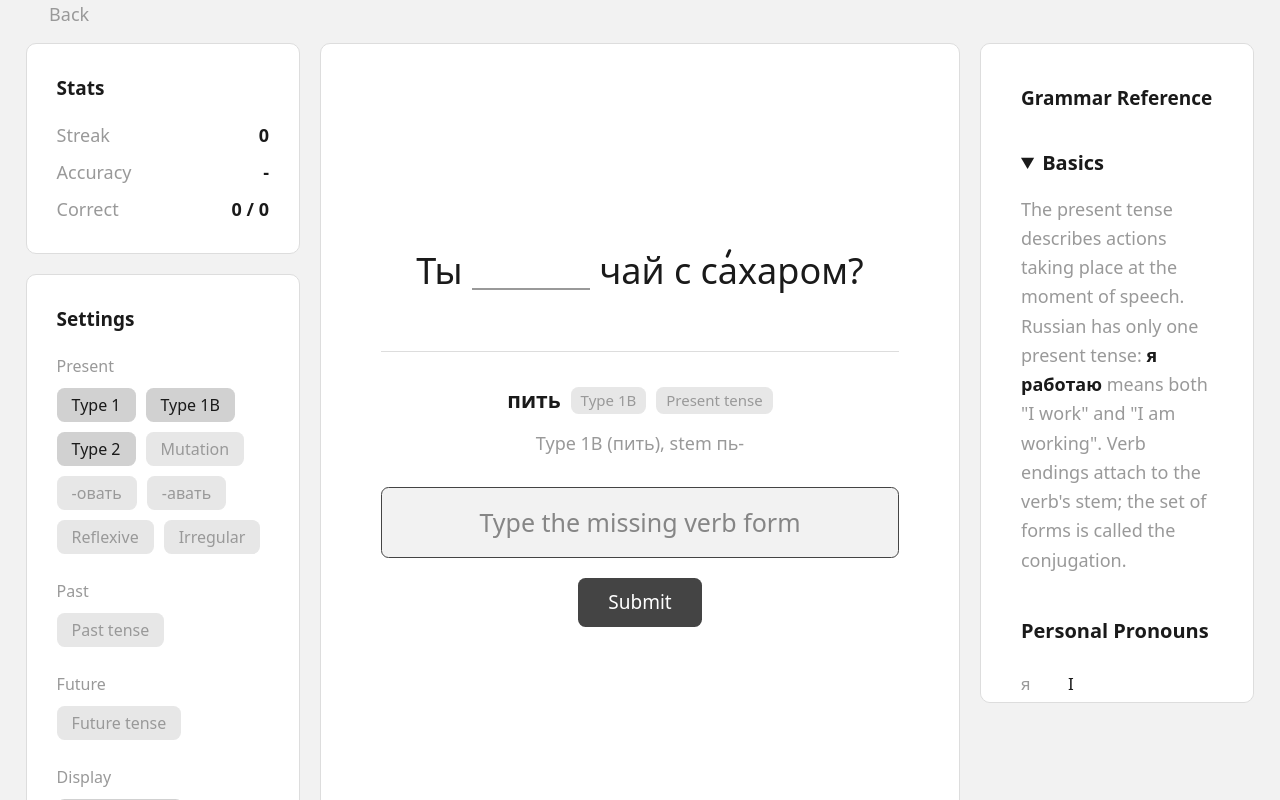
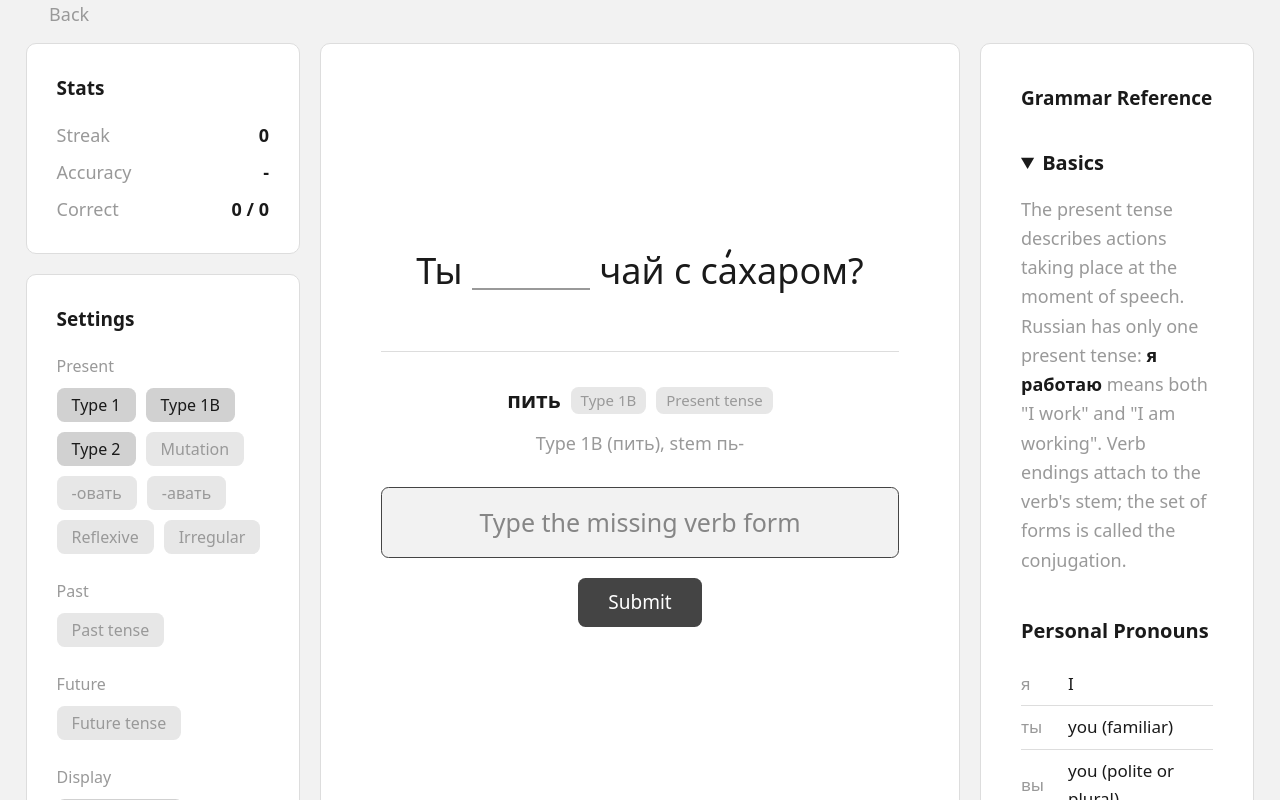
Before and after one commit to mudkipdev/learn-russian, a SvelteKit app: page /cloze in a window 1280 px wide. Shown: the top 800 px of the page. Built offline with nearby package versions, Linux system fonts and the light colour scheme; some icons are missing.

Commit message:
fix right island

```diff
--- a/src/routes/cloze/+page.svelte
+++ b/src/routes/cloze/+page.svelte
@@ -365,10 +365,12 @@
             />
         </div>
         <div
-            class="rounded-lg border border-line bg-surface p-8 text-left lg:col-span-2 xl:col-span-1 xl:col-start-3 xl:row-span-2 xl:row-start-1 xl:h-[calc(100vh-7rem)] xl:overflow-y-auto"
+            class="relative rounded-lg border border-line bg-surface text-left lg:col-span-2 xl:col-span-1 xl:col-start-3 xl:row-span-2 xl:row-start-1 xl:self-stretch"
         >
-            <h2 class="mb-4 text-[0.95rem] font-semibold">Grammar Reference</h2>
-            <Reference />
+            <div class="p-8 xl:absolute xl:inset-0 xl:overflow-y-auto">
+                <h2 class="mb-4 text-[0.95rem] font-semibold">Grammar Reference</h2>
+                <Reference />
+            </div>
         </div>
     </div>
 </main>
```
